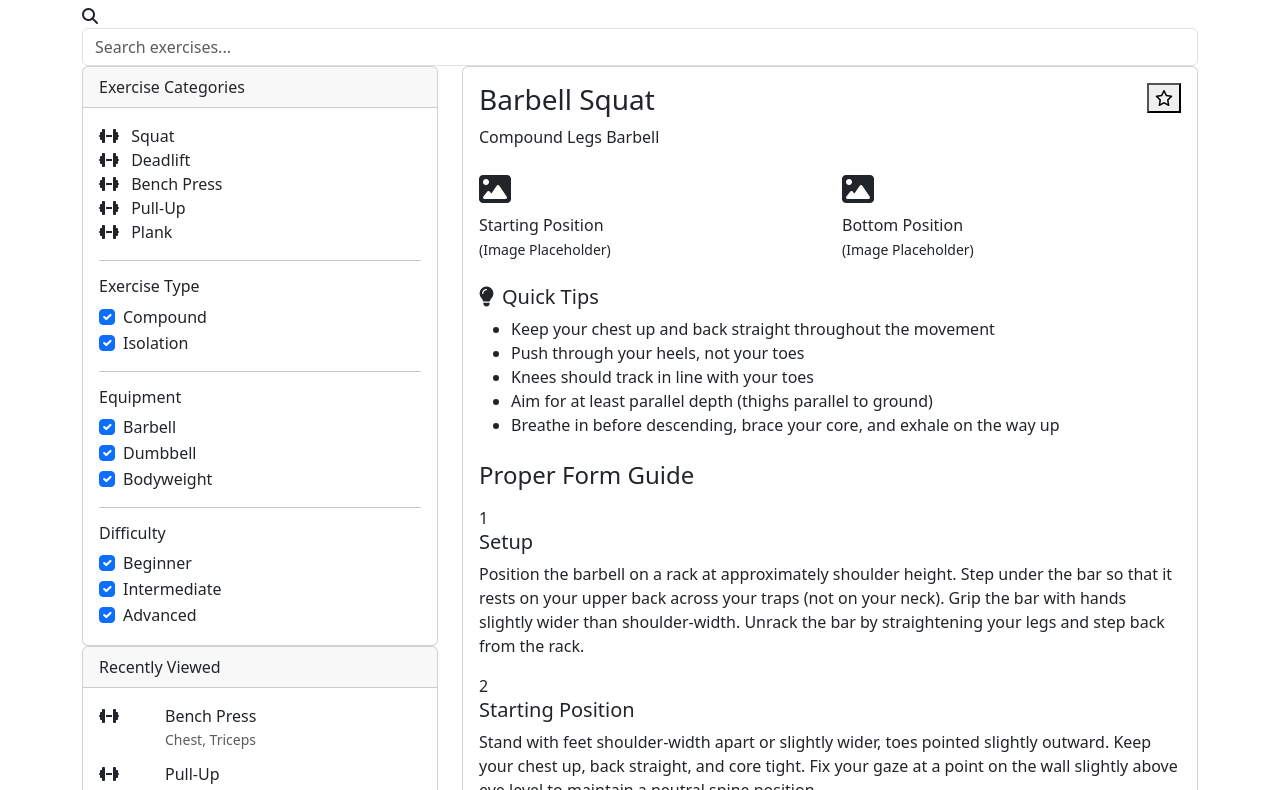
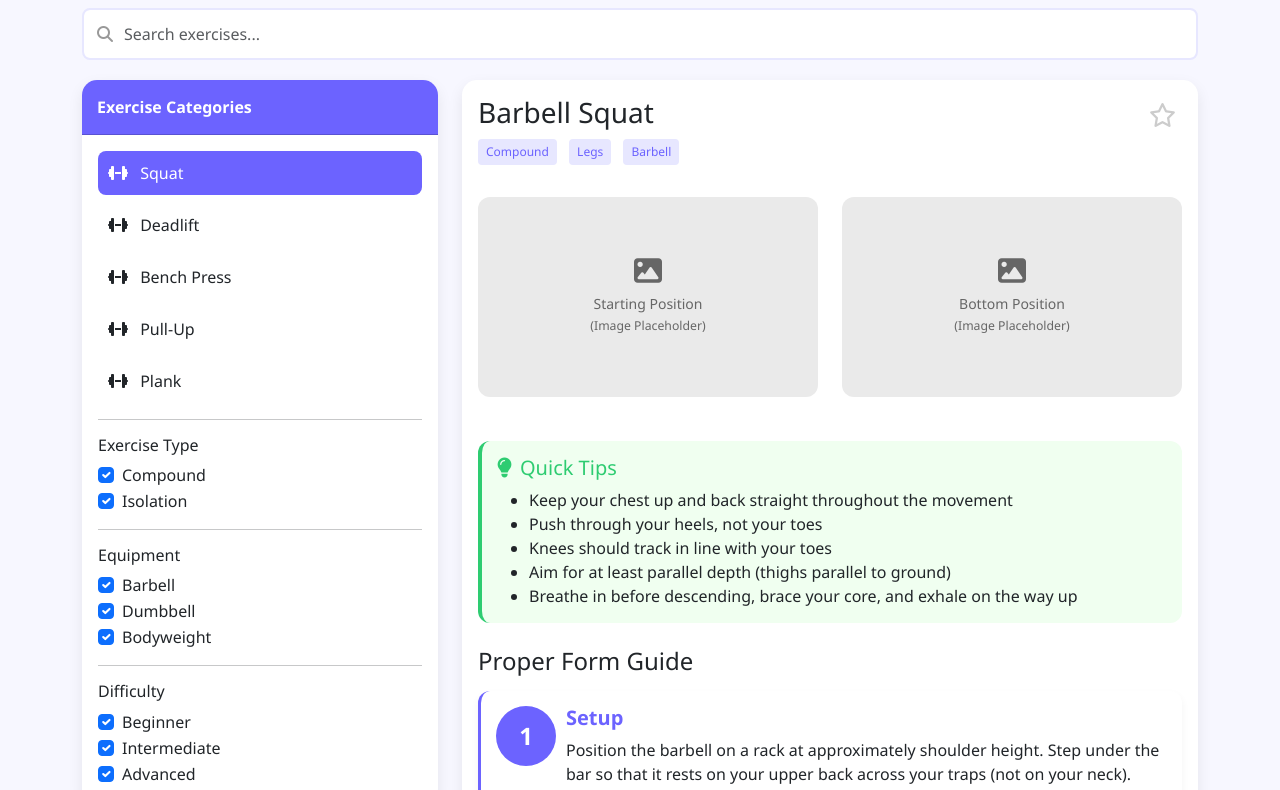
Before and after one commit to XavXavChess/WorkoutBuddy, a plain HTML site: page form.html in a window 1280 px wide. Shown: the part 138-928 px from the top of the page. Drawn offline with nearby package versions, Linux system fonts and the light colour scheme.

Commit message:
rel fixed

```diff
--- a/form.html
+++ b/form.html
@@ -6,7 +6,7 @@
     <title>Workout Buddy - Form Guides</title>
     <link href="https://cdnjs.cloudflare.com/ajax/libs/bootstrap/5.3.0/css/bootstrap.min.css" rel="stylesheet">
     <link href="https://cdnjs.cloudflare.com/ajax/libs/font-awesome/6.4.0/css/all.min.css" rel="stylesheet">
-    <link href="styleSheet.css" rel="stylesheet>
+    <link href="styleSheet.css" rel="stylesheet">
 </head>
 <body>
     <nav class="navbar navbar-expand-lg navbar-light bg-white shadow-sm">
```
